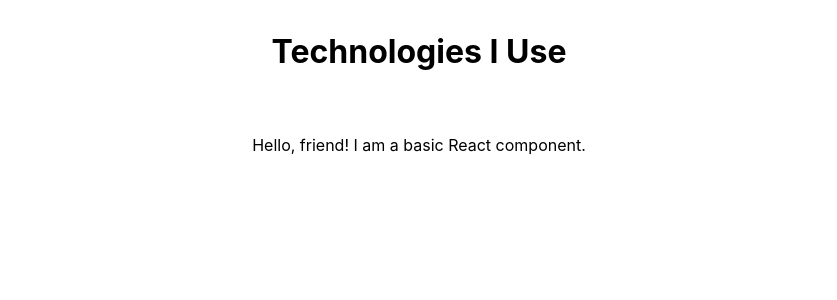
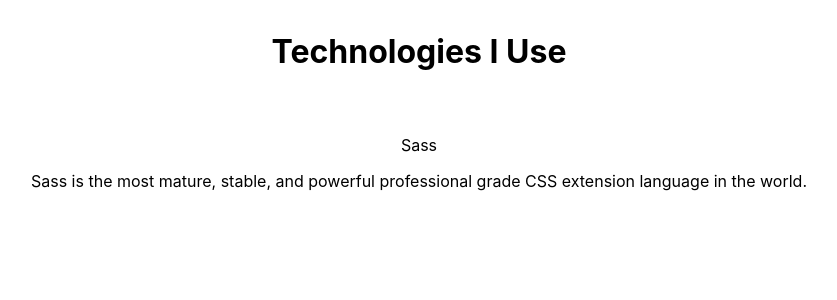
Before and after one commit to abgregs/sort-skills-app, a React (Create React App) app: page / in a window 1280 px wide. Shown: the top 300 px of the page, without its empty margins (221-1058 px from the left). Built offline with nearby package versions, Linux system fonts and the light colour scheme.

Commit message:
setup parent and child components and hard code a sample list item

```diff
--- a/src/App.js
+++ b/src/App.js
@@ -7,7 +7,22 @@ function App() {
     render() {
       return (
         <div className='ui unstackable items'>
-          Hello, friend! I am a basic React component.
+          <Item />
+        </div>
+      );
+    }
+  }
+
+  class Item extends React.Component {
+    render() {
+      return (
+        <div className='item'>
+          <div className='middle aligned content'>
+            <div className='description'>
+              <a>Sass</a>
+              <p>Sass is the most mature, stable, and powerful professional grade CSS extension language in the world.</p>
+            </div>
+          </div>
         </div>
       );
     }
```
